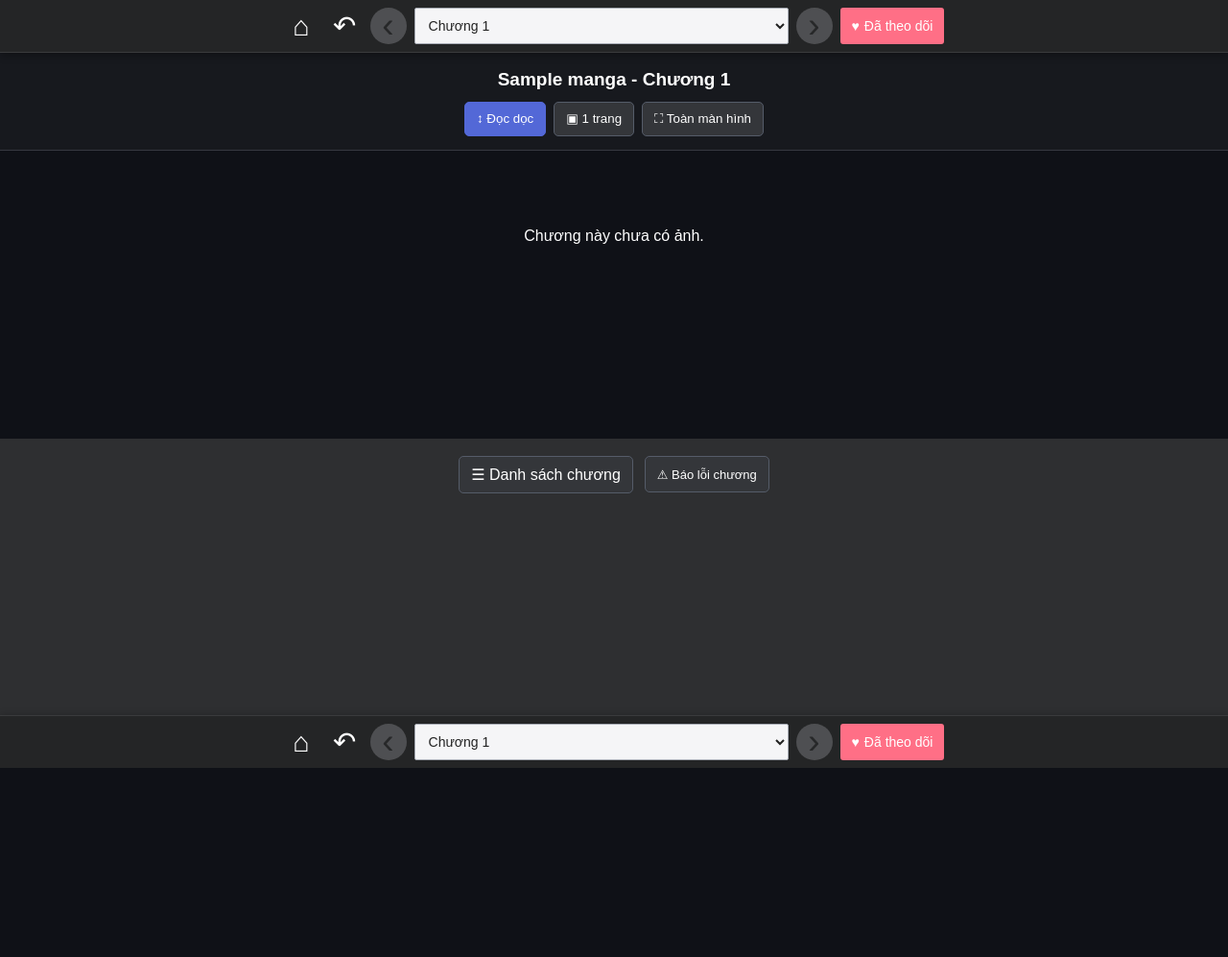
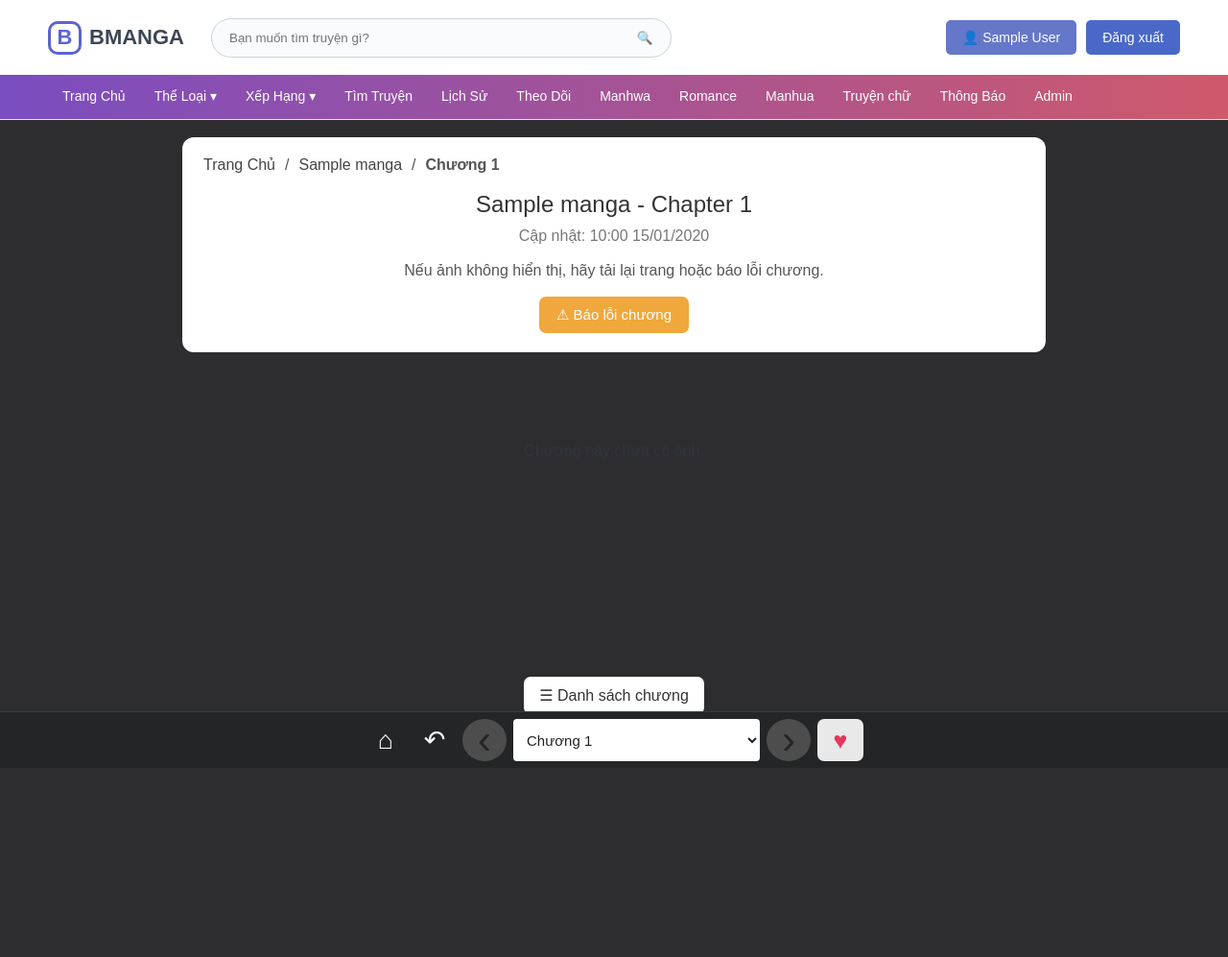
Before and after one commit to Kat2653/bmanga, a Flask app: page /read/1 in a window 1280 px wide. Shown: the whole page at 96% size. Before the commit the page ends 800 px from the top, so only its background shows below. Run offline with Flask 3, Linux system fonts and the light colour scheme; the visitor is signed in with stand-in values (Sample User, id 1); data comes from the database, SQL or seed files in the repository; tables that the repository leaves empty hold one stand-in row (values such as "Sample post"); data that the repository does not hold is empty; some libraries are stand-ins or nearby versions.

Commit message:
Bmanga Reader

```diff
--- a/app.py
+++ b/app.py
@@ -679,10 +679,176 @@
 @app.get('/admin/export')
 @admin_required
 def admin_export():
-    payload={'exported_at':utcnow().isoformat()+'Z','settings':{x.key:x.value for x in SiteSetting.query.all()},'manga':[]}
+    payload={
+        'export_version':2,
+        'exported_at':utcnow().isoformat()+'Z',
+        'settings':{x.key:x.value for x in SiteSetting.query.all()},
+        'manga':[]
+    }
     for m in Manga.query.order_by(Manga.id).all():
-        payload['manga'].append({'title':m.title,'slug':m.slug,'alt_title':m.alt_title,'author':m.author,'artist':m.artist,'description':m.description,'genres':m.genres,'type':m.type,'status':m.status,'cover':m.cover,'featured':m.featured,'mature':m.mature,'chapters':[{'number':c.number,'title':c.title,'pages':json.loads(c.pages_json or '[]'),'is_published':c.is_published} for c in Chapter.query.filter_by(manga_id=m.id).order_by(Chapter.number).all()]})
-    data=json.dumps(payload,ensure_ascii=False,indent=2).encode('utf-8'); return send_file(io.BytesIO(data),mimetype='application/json',as_attachment=True,download_name=f'bmanga-backup-{datetime.utcnow().strftime("%Y%m%d-%H%M")}.json')
+        payload['manga'].append({
+            'title':m.title,
+            'slug':m.slug,
+            'alt_title':m.alt_title,
+            'author':m.author,
+            'artist':m.artist,
+            'description':m.description,
+            'genres':m.genres,
+            'type':m.type,
+            'status':m.status,
+            'cover':m.cover,
+            'featured':m.featured,
+            'mature':m.mature,
+            'views':m.views,
+            'follows':m.follows,
+            'chapters':[
+                {
+                    'number':c.number,
+                    'title':c.title,
+                    'pages':json.loads(c.pages_json or '[]'),
+                    'views':c.views,
+                    'is_published':c.is_published,
+                    'published_at':c.published_at.isoformat() if c.published_at else None
+                }
+                for c in Chapter.query.filter_by(manga_id=m.id).order_by(Chapter.number).all()
+            ]
+        })
+    data=json.dumps(payload,ensure_ascii=False,indent=2).encode('utf-8')
+    return send_file(
+        io.BytesIO(data),
+        mimetype='application/json',
+        as_attachment=True,
+        download_name=f'bmanga-backup-{datetime.utcnow().strftime("%Y%m%d-%H%M")}.json'
+    )
+
+@app.route('/admin/restore',methods=['GET','POST'])
+@admin_required
+def admin_restore():
+    if request.method=='POST':
+        if not request.form.get('confirm_restore'):
+            flash('Bạn phải xác nhận trước khi Restore.','danger')
+            return redirect(request.url)
+
+        f=request.files.get('backup_file')
+        if not f or not f.filename.lower().endswith('.json'):
+            flash('Hãy chọn đúng file Backup JSON.','danger')
+            return redirect(request.url)
+
+        try:
+            raw=f.read()
+            if len(raw) > 50*1024*1024:
+                raise ValueError('File backup quá lớn.')
+
+            payload=json.loads(raw.decode('utf-8-sig'))
+            if not isinstance(payload,dict) or not isinstance(payload.get('manga',[]),list):
+                raise ValueError('File không đúng định dạng Backup JSON của Bmanga.')
+
+            if request.form.get('restore_settings') and isinstance(payload.get('settings'),dict):
+                for key,value in payload['settings'].items():
+                    if isinstance(key,str) and len(key)<=100:
+                        set_setting(key,'' if value is None else str(value))
+
+            manga_created=0
+            manga_updated=0
+            chapter_created=0
+            chapter_updated=0
+
+            for item in payload.get('manga',[]):
+                if not isinstance(item,dict):
+                    continue
+
+                title=str(item.get('title') or '').strip()
+                slug=str(item.get('slug') or '').strip()
+                if not title:
+                    continue
+                if not slug:
+                    slug=slugify(title)
+
+                m=Manga.query.filter_by(slug=slug).first()
+                if m is None:
+                    m=Manga(title=title,slug=unique_slug(slug))
+                    db.session.add(m)
+                    db.session.flush()
+                    manga_created+=1
+                else:
+                    manga_updated+=1
+
+                m.title=title
+                m.alt_title=str(item.get('alt_title') or '')
+                m.author=str(item.get('author') or '')
+                m.artist=str(item.get('artist') or '')
+                m.description=str(item.get('description') or '')
+                m.genres=str(item.get('genres') or '')
+                m.type=str(item.get('type') or 'Manga')
+                m.status=str(item.get('status') or 'Đang tiến hành')
+                m.cover=str(item.get('cover') or '')
+                m.featured=bool(item.get('featured',False))
+                m.mature=bool(item.get('mature',False))
+                try:
+                    m.views=max(0,int(item.get('views',m.views or 0)))
+                except Exception:
+                    pass
+                try:
+                    m.follows=max(0,int(item.get('follows',m.follows or 0)))
+                except Exception:
+                    pass
+                m.updated_at=utcnow()
+
+                chapters=item.get('chapters',[])
+                if not isinstance(chapters,list):
+                    continue
+
+                for ci in chapters:
+                    if not isinstance(ci,dict):
+                        continue
+                    try:
+                        number=float(ci.get('number'))
+                    except Exception:
+                        continue
+
+                    c=Chapter.query.filter_by(manga_id=m.id,number=number).first()
+                    if c is None:
+                        c=Chapter(manga_id=m.id,number=number)
+                        db.session.add(c)
+                        chapter_created+=1
+                    else:
+                        chapter_updated+=1
+
+                    c.title=str(ci.get('title') or '')
+                    pages=ci.get('pages',[])
+                    if not isinstance(pages,list):
+                        pages=[]
+                    c.pages_json=json.dumps([str(x) for x in pages if x],ensure_ascii=False)
+                    c.is_published=bool(ci.get('is_published',True))
+                    try:
+                        c.views=max(0,int(ci.get('views',c.views or 0)))
+                    except Exception:
+                        pass
+
+                    published_at=ci.get('published_at')
+                    if published_at:
+                        try:
+                            c.published_at=datetime.fromisoformat(
+                                str(published_at).replace('Z','+00:00')
+                            ).replace(tzinfo=None)
+                        except Exception:
+                            pass
+
+            db.session.commit()
+            flash(
+                f'Restore thành công: {manga_created} truyện mới, {manga_updated} truyện cập nhật, '
+                f'{chapter_created} chương mới, {chapter_updated} chương cập nhật.',
+                'success'
+            )
+            return redirect(url_for('admin_manga'))
+
+        except Exception as e:
+            db.session.rollback()
+            flash(f'Restore thất bại: {e}','danger')
+            return redirect(request.url)
+
+    return render_template('admin/restore.html')
+
 
 @app.get('/sitemap.xml')
 def sitemap():
--- a/static/style.css
+++ b/static/style.css
@@ -290,3 +290,225 @@
     padding-top:0!important;
   }
 }
+
+
+/* ===== V6 READER: header trên như trang thường, thanh chương chỉ ở dưới ===== */
+.reader-page-normal-head{
+  background:#2d2d2f;
+  padding-bottom:72px;
+}
+.reader-page-normal-head .site-head{
+  display:block!important;
+}
+.reader-page-normal-head footer{
+  display:none;
+}
+.reader-normal-page{
+  background:#2d2d2f;
+  min-height:100vh;
+}
+.reader-info-card{
+  padding:18px 10px 14px;
+}
+.reader-info-inner{
+  width:min(900px,100%);
+  margin:auto;
+  background:#fff;
+  color:#333;
+  border-radius:12px;
+  padding:20px 22px;
+  text-align:center;
+}
+.reader-info-breadcrumb{
+  display:flex;
+  flex-wrap:wrap;
+  justify-content:flex-start;
+  gap:10px;
+  text-align:left;
+  color:#555;
+  margin-bottom:18px;
+}
+.reader-info-breadcrumb a{color:#444}
+.reader-info-inner h1{
+  margin:0;
+  font-size:24px;
+  font-weight:500;
+}
+.reader-updated{
+  color:#777;
+  margin:10px 0;
+}
+.reader-help-text{
+  color:#555;
+  line-height:1.6;
+  margin:14px auto;
+}
+.reader-inline-report button{
+  border:0;
+  border-radius:7px;
+  padding:10px 18px;
+  background:#f0a83c;
+  color:#fff;
+  font-size:15px;
+  cursor:pointer;
+}
+.reader-stage-v6{
+  padding:0!important;
+  border:0!important;
+  background:#2d2d2f!important;
+}
+.reader-stage-v6 .reader.vertical{
+  width:min(900px,100%);
+}
+.reader-stage-v6 .reader-page{
+  margin:0;
+  padding:0;
+  background:#2d2d2f;
+}
+.reader-stage-v6 .reader-page img{
+  display:block;
+  width:auto!important;
+  max-width:100%!important;
+  height:auto!important;
+  margin:0 auto;
+}
+.reader-end-actions{
+  display:flex;
+  justify-content:center;
+  padding:24px 12px 28px;
+}
+.reader-end-actions a{
+  background:#fff;
+  color:#333;
+  border-radius:7px;
+  padding:10px 16px;
+}
+
+/* Chỉ 1 thanh cố định dưới */
+.reader-bottom-only{
+  position:fixed;
+  left:0;
+  right:0;
+  bottom:0;
+  z-index:999;
+  background:#242526;
+  border-top:1px solid #3b3c3d;
+  padding:7px max(8px,env(safe-area-inset-right))
+          calc(7px + env(safe-area-inset-bottom))
+          max(8px,env(safe-area-inset-left));
+}
+.reader-bottom-only-inner{
+  width:min(520px,100%);
+  margin:auto;
+  display:grid;
+  grid-template-columns:44px 44px 46px minmax(120px,1fr) 46px 48px;
+  gap:7px;
+  align-items:center;
+}
+.rb-icon,.rb-circle,.rb-heart{
+  height:44px;
+  display:grid;
+  place-items:center;
+  border:0;
+  border-radius:7px;
+  background:transparent;
+  color:#fff;
+  font-size:29px;
+  line-height:1;
+  cursor:pointer;
+}
+.rb-icon{font-size:27px}
+.rb-circle{
+  border-radius:50%;
+  background:#fff;
+  color:#111;
+  font-size:42px;
+}
+.rb-circle.disabled{
+  background:#555;
+  color:#252525;
+  opacity:.85;
+}
+.rb-select{
+  width:100%;
+  height:44px;
+  border:0;
+  border-radius:4px;
+  padding:0 10px;
+  background:#fff;
+  color:#222;
+  font-size:15px;
+}
+.rb-follow-form{margin:0}
+.rb-heart{
+  width:100%;
+  background:#e9e9e9;
+  color:#111;
+  font-size:25px;
+}
+.rb-heart.active{color:#e73658}
+.reader-top-v6{bottom:76px!important}
+
+/* Nếu CSS cũ còn cache, ép tắt thanh reader phía trên cũ */
+.reader-page-normal-head .floating-reader-bar-top,
+.reader-page-normal-head .floating-reader-bar-bottom,
+.reader-page-normal-head .reader-compact-head{
+  display:none!important;
+}
+
+/* Restore JSON */
+.restore-card{
+  background:#fff;
+  border:1px solid var(--line);
+  border-radius:8px;
+  padding:18px;
+}
+.restore-form{max-width:620px}
+.restore-check{grid-template-columns:auto 1fr!important}
+.restore-note{
+  margin-top:18px;
+  background:#fff7df;
+  border:1px solid #f1d486;
+  border-radius:7px;
+  padding:12px;
+  line-height:1.6;
+}
+
+@media(max-width:700px){
+  .reader-page-normal-head{padding-bottom:67px}
+  .reader-info-card{padding:14px 0 10px}
+  .reader-info-inner{
+    width:100%;
+    border-radius:10px;
+    padding:18px 16px;
+  }
+  .reader-info-breadcrumb{
+    font-size:14px;
+    gap:7px;
+    margin-bottom:14px;
+  }
+  .reader-info-inner h1{
+    font-size:21px;
+    line-height:1.4;
+  }
+  .reader-help-text{font-size:15px}
+  .reader-stage-v6 .reader.vertical{width:100%}
+  .reader-stage-v6 .reader-page img{width:100%!important}
+  .reader-bottom-only{
+    padding-top:6px;
+    padding-bottom:calc(6px + env(safe-area-inset-bottom));
+  }
+  .reader-bottom-only-inner{
+    grid-template-columns:40px 40px 42px minmax(105px,1fr) 42px 44px;
+    gap:5px;
+  }
+  .rb-icon,.rb-circle,.rb-heart,.rb-select{height:42px}
+  .rb-icon{font-size:25px}
+  .rb-circle{font-size:38px}
+  .rb-select{
+    font-size:14px;
+    padding:0 7px;
+  }
+  .rb-heart{font-size:23px}
+  .reader-top-v6{bottom:70px!important}
+}
--- a/templates/admin/_base.html
+++ b/templates/admin/_base.html
@@ -15,6 +15,7 @@
       <a href="{{url_for('admin_banners')}}">Banner</a>
       <a href="{{url_for('admin_settings')}}">Cài đặt</a>
       <a href="{{url_for('admin_export')}}">⬇ Backup JSON</a>
+      <a href="{{url_for('admin_restore')}}">⬆ Restore JSON</a>
     {% endif %}
   </aside>
   <section>{% block admin_content %}{% endblock %}</section>
--- a/templates/base.html
+++ b/templates/base.html
@@ -7,7 +7,7 @@
   <meta name="description" content="{{site_description}}">
   <link rel="stylesheet" href="{{url_for('static',filename='style.css')}}">
 </head>
-<body>
+<body class="{% block body_class %}{% endblock %}">
 <header class="site-head qq-head">
   <div class="wrap head-main qq-head-row">
     <a class="brand qq-brand" href="{{url_for('home')}}" aria-label="Bmanga">
--- a/templates/reader.html
+++ b/templates/reader.html
@@ -1,26 +1,74 @@
-<!doctype html>
-<html lang="vi">
-<head>
-  <meta charset="utf-8">
-  <meta name="viewport" content="width=device-width,initial-scale=1,viewport-fit=cover">
-  <title>{{c.manga.title}} - Chương {{'%g'|format(c.number)}}</title>
-  <link rel="stylesheet" href="{{url_for('static',filename='style.css')}}?v=5">
-</head>
-<body class="reader-body reader-with-fixed-bars reader-immersive">
+{% extends "base.html" %}
+{% block title %}{{c.manga.title}} - Chương {{'%g'|format(c.number)}}{% endblock %}
+{% block body_class %}reader-page-normal-head{% endblock %}
 
-  {% macro readerbar(position) %}
-  <nav class="floating-reader-bar floating-reader-bar-{{position}}" aria-label="Điều hướng chương">
-    <div class="floating-reader-inner">
-      <a class="reader-icon-btn" href="{{url_for('home')}}" title="Trang chủ" aria-label="Trang chủ">⌂</a>
-      <button class="reader-icon-btn" type="button" onclick="history.back()" title="Quay lại" aria-label="Quay lại">↶</button>
+{% block content %}
+<main class="reader-normal-page">
+
+  <section class="reader-info-card">
+    <div class="reader-info-inner">
+      <div class="reader-info-breadcrumb">
+        <a href="{{url_for('home')}}">Trang Chủ</a>
+        <span>/</span>
+        <a href="{{url_for('manga_detail',slug=c.manga.slug)}}">{{c.manga.title}}</a>
+        <span>/</span>
+        <b>Chương {{'%g'|format(c.number)}}</b>
+      </div>
+
+      <h1>{{c.manga.title}} - Chapter {{'%g'|format(c.number)}}</h1>
+
+      {% if c.published_at %}
+        <p class="reader-updated">Cập nhật: {{c.published_at.strftime('%H:%M %d/%m/%Y')}}</p>
+      {% endif %}
+
+      <p class="reader-help-text">
+        Nếu ảnh không hiển thị, hãy tải lại trang hoặc báo lỗi chương.
+      </p>
+
+      <form class="reader-inline-report" method="post" action="{{url_for('report')}}">
+        <input type="hidden" name="csrf_token" value="{{csrf_token()}}">
+        <input type="hidden" name="manga_id" value="{{c.manga_id}}">
+        <input type="hidden" name="chapter_id" value="{{c.id}}">
+        <input type="hidden" name="reason" value="Lỗi chương">
+        <button type="submit">⚠ Báo lỗi chương</button>
+      </form>
+    </div>
+  </section>
+
+  <section class="reader-stage reader-stage-v6">
+    <div id="reader" class="reader vertical">
+      {% for p in pages %}
+        <figure class="reader-page">
+          <img
+            data-index="{{loop.index0}}"
+            loading="{{'eager' if loop.index < 3 else 'lazy'}}"
+            src="{{p}}"
+            alt="{{c.manga.title}} - Chương {{'%g'|format(c.number)}} - Trang {{loop.index}}">
+          <figcaption>Trang {{loop.index}}</figcaption>
+        </figure>
+      {% else %}
+        <div class="reader-empty">Chương này chưa có ảnh.</div>
+      {% endfor %}
+    </div>
+  </section>
+
+  <div class="reader-end-actions">
+    <a href="{{url_for('manga_detail',slug=c.manga.slug)}}">☰ Danh sách chương</a>
+  </div>
+</main>
+
+<nav class="reader-bottom-only" aria-label="Điều hướng chương">
+  <div class="reader-bottom-only-inner">
+    <a class="rb-icon" href="{{url_for('home')}}" title="Trang chủ" aria-label="Trang chủ">⌂</a>
+    <button class="rb-icon" type="button" onclick="history.back()" title="Quay lại" aria-label="Quay lại">↶</button>
 
     {% if prevc %}
-        <a class="reader-round-nav" href="{{url_for('read_chapter',chapter_id=prevc.id)}}" title="Chương trước" aria-label="Chương trước">‹</a>
+      <a class="rb-circle" href="{{url_for('read_chapter',chapter_id=prevc.id)}}" title="Chương trước" aria-label="Chương trước">‹</a>
     {% else %}
-        <span class="reader-round-nav disabled" aria-hidden="true">‹</span>
+      <span class="rb-circle disabled" aria-hidden="true">‹</span>
     {% endif %}
 
-      <select class="floating-chapter-select" aria-label="Chọn chương" onchange="location=this.value">
+    <select class="rb-select" aria-label="Chọn chương" onchange="location=this.value">
       {% for x in all_chapters %}
         <option value="{{url_for('read_chapter',chapter_id=x.id)}}" {% if x.id==c.id %}selected{% endif %}>
           Chương {{'%g'|format(x.number)}}
@@ -29,72 +77,27 @@
     </select>
 
     {% if nextc %}
-        <a class="reader-round-nav next" href="{{url_for('read_chapter',chapter_id=nextc.id)}}" title="Chương sau" aria-label="Chương sau">›</a>
+      <a class="rb-circle next" href="{{url_for('read_chapter',chapter_id=nextc.id)}}" title="Chương sau" aria-label="Chương sau">›</a>
     {% else %}
-        <span class="reader-round-nav disabled" aria-hidden="true">›</span>
+      <span class="rb-circle disabled" aria-hidden="true">›</span>
     {% endif %}
 
     {% if me %}
-        <form class="floating-follow-form" method="post" action="{{url_for('follow',manga_id=c.manga_id)}}">
+      <form class="rb-follow-form" method="post" action="{{url_for('follow',manga_id=c.manga_id)}}">
         <input type="hidden" name="csrf_token" value="{{csrf_token()}}">
-          <button class="floating-follow-btn {% if followed %}active{% endif %}" type="submit" title="Theo dõi truyện" aria-label="Theo dõi truyện">
-            ♥ <span>{{'Đã theo dõi' if followed else 'Theo dõi'}}</span>
-          </button>
+        <button class="rb-heart {% if followed %}active{% endif %}" type="submit" title="Theo dõi">♥</button>
       </form>
     {% else %}
-        <a class="floating-follow-btn" href="{{url_for('login',next=request.path)}}" title="Đăng nhập để theo dõi" aria-label="Đăng nhập để theo dõi">
-          ♥ <span>Theo dõi</span>
-        </a>
+      <a class="rb-heart" href="{{url_for('login',next=request.path)}}" title="Đăng nhập để theo dõi">♥</a>
     {% endif %}
   </div>
 </nav>
-  {% endmacro %}
 
-  {{ readerbar('top') }}
-
-  <main class="reader-compact-head">
-    <div class="reader-compact-inner">
-      <div class="reader-compact-title">{{c.manga.title}} - Chương {{'%g'|format(c.number)}}</div>
-      <div class="reader-mini-tools">
-        <button data-reader-mode="vertical" onclick="setReader('vertical')">↕ Đọc dọc</button>
-        <button data-reader-mode="single" onclick="setReader('single')">▣ 1 trang</button>
-        <button onclick="toggleFull()">⛶ Toàn màn hình</button>
-      </div>
-    </div>
-  </main>
-
-  <section class="reader-stage">
-    <div id="reader" class="reader vertical">
-      {% for p in pages %}
-        <figure class="reader-page">
-          <img data-index="{{loop.index0}}" loading="{{'eager' if loop.index<3 else 'lazy'}}"
-               src="{{p}}" alt="{{c.manga.title}} - Chương {{'%g'|format(c.number)}} - Trang {{loop.index}}">
-          <figcaption>Trang {{loop.index}}</figcaption>
-        </figure>
-      {% else %}
-        <div class="reader-empty">Chương này chưa có ảnh.</div>
-      {% endfor %}
-    </div>
-  </section>
-
-  <div class="reader-wrap reader-after-pages">
-    <a class="reader-back-series" href="{{url_for('manga_detail',slug=c.manga.slug)}}">☰ Danh sách chương</a>
-    <form class="reader-report" method="post" action="{{url_for('report')}}">
-      <input type="hidden" name="csrf_token" value="{{csrf_token()}}">
-      <input type="hidden" name="manga_id" value="{{c.manga_id}}">
-      <input type="hidden" name="chapter_id" value="{{c.id}}">
-      <input type="hidden" name="reason" value="Lỗi chương">
-      <button type="submit">⚠ Báo lỗi chương</button>
-    </form>
-  </div>
-
-  {{ readerbar('bottom') }}
-  <button id="readerTopBtn" class="reader-top-button" type="button" aria-label="Lên đầu trang">↑</button>
+<button id="readerTopBtn" class="reader-top-button reader-top-v6" type="button" aria-label="Lên đầu trang">↑</button>
 
 <script>
   window.BMANGA_CHAPTER={{c.id}};
   window.BMANGA_CSRF="{{csrf_token()}}";
 </script>
-  <script src="{{url_for('static',filename='js/reader.js')}}?v=5"></script>
-</body>
-</html>
+<script src="{{url_for('static',filename='js/reader.js')}}?v=6"></script>
+{% endblock %}
```
Also changed, not shown: templates/admin/restore.html (added, +36 -0 lines), README_V6.txt (added). Lines whose indentation alone changed are shown as unchanged.
